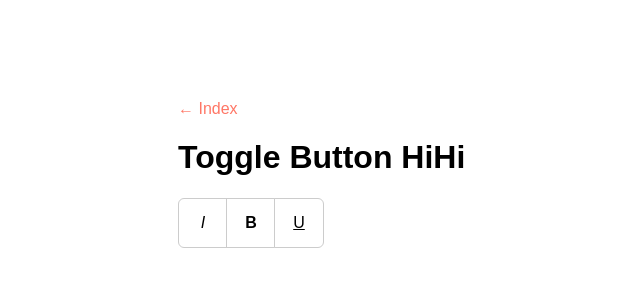
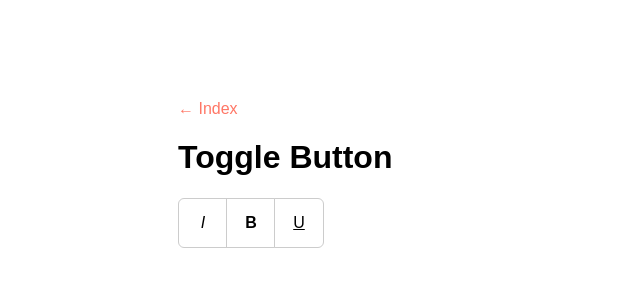
Before and after one commit to Vassili-Dev/gilae.github.io, a plain HTML site: page toggle.html in a window 1280 px wide. Shown: the whole page, without its empty margins (82-722 px from the left). Drawn offline with nearby package versions, Linux system fonts and the light colour scheme.

Commit message:
Removed HiHi

```diff
--- a/toggle.html
+++ b/toggle.html
@@ -34,7 +34,7 @@
 	<body>
 		<main>
 			<a href="index.html">&larr; Index</a>
-			<h1>Toggle Button HiHi</h1>
+			<h1>Toggle Button</h1>
 			<div class="buttongroup">
 				<div class="toggle italic">I</div>
 				<div class="toggle bold">B</div>
```
